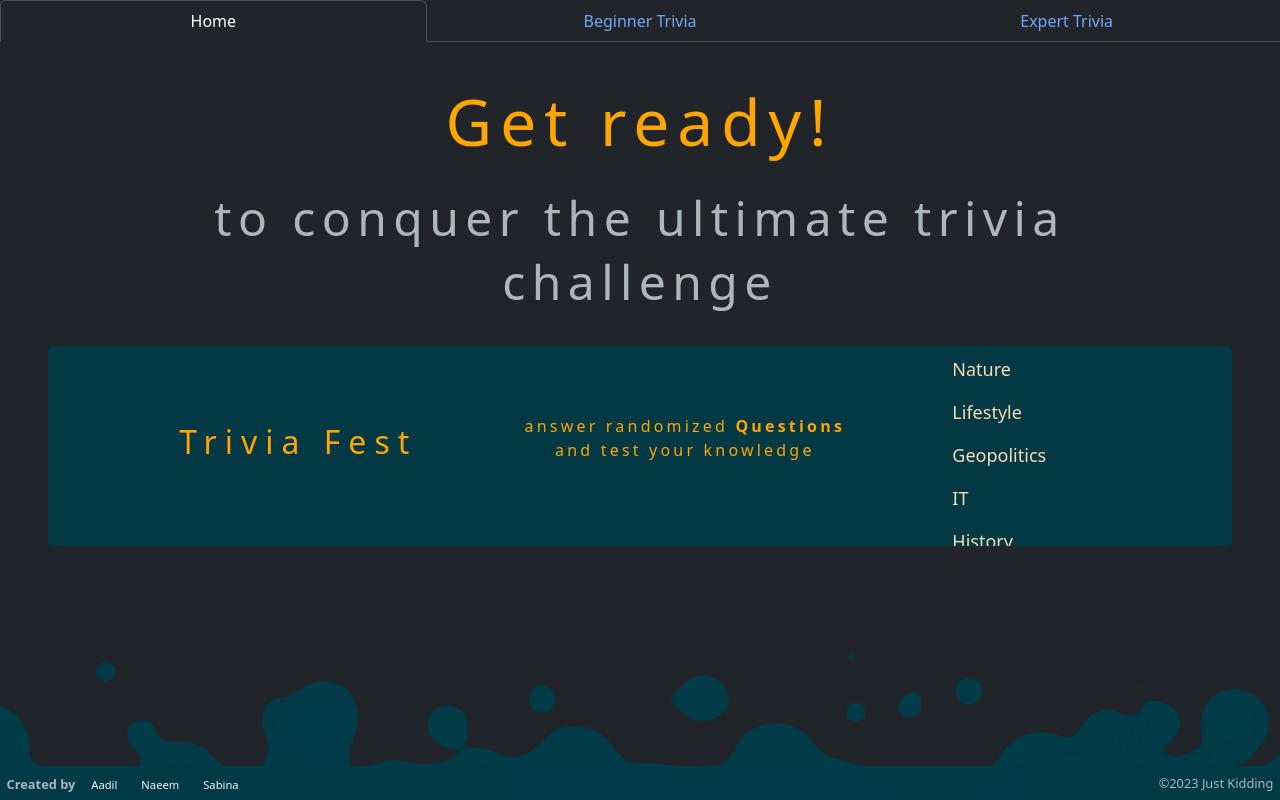
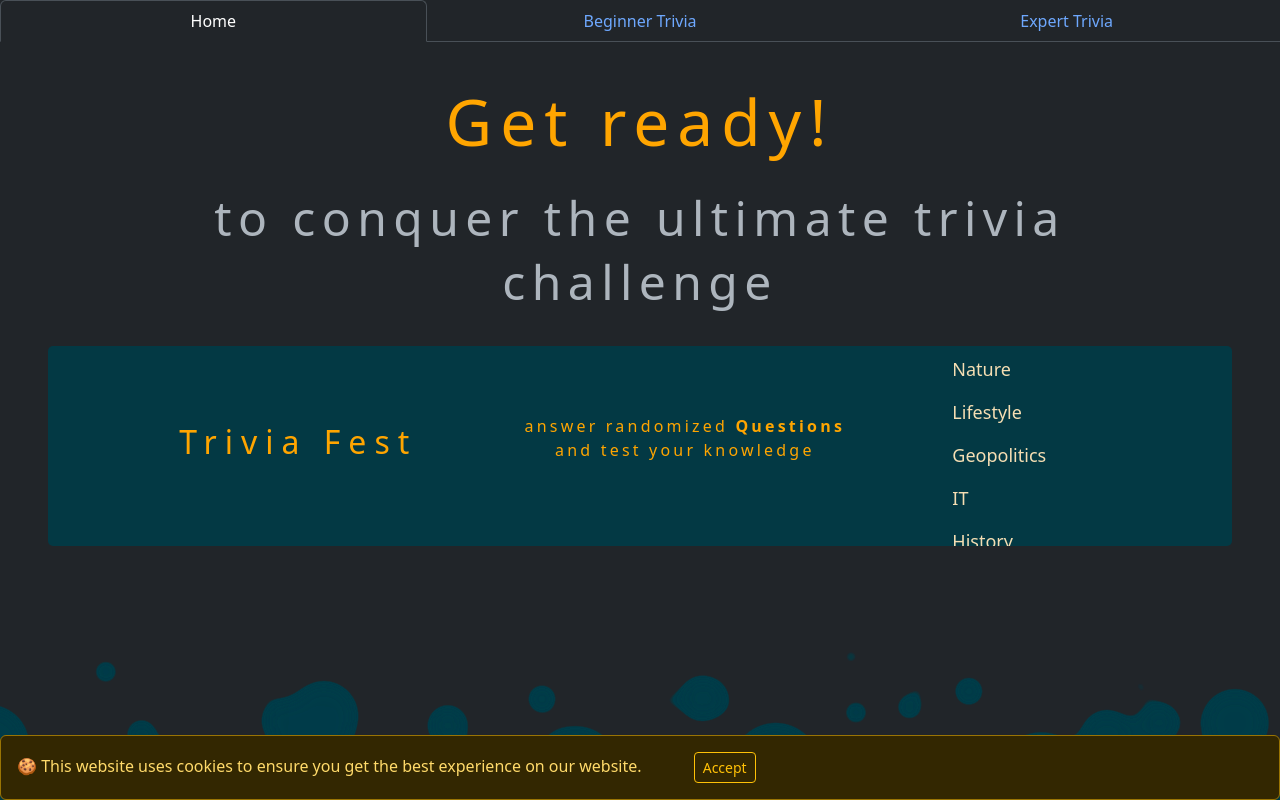
Before and after one commit to adichats92/trivia, a React (Vite) app: page / in a window 1280 px wide. Built offline with nearby package versions, Linux system fonts and the light colour scheme; no server answers.

Commit message:
added cookie banner

```diff
--- a/src/App.jsx
+++ b/src/App.jsx
@@ -5,6 +5,7 @@ import './index.css';
 import DynamicTypeForm from './components/DynamicTypeForm';
 import Footer from './components/Footer';
 import Home from './components/Home';
+import CookieBanner from './components/CookieBanner';
 
 function App() {
 	return (
@@ -36,6 +37,7 @@ function App() {
 					<DynamicTypeForm />
 				</Tab>
 			</Tabs>
+			<CookieBanner />
 			<Footer />
 		</>
 	);
--- /dev/null
+++ b/src/components/CookieBanner.jsx
@@ -0,0 +1,42 @@
+import { useState, useEffect } from 'react';
+import { Alert, Button } from 'react-bootstrap';
+
+const CookieBanner = () => {
+	const [showBanner, setShowBanner] = useState(true);
+
+	const handleAccept = () => {
+		setShowBanner(false);
+		localStorage.setItem('cookieAccepted', 'true');
+	};
+
+	useEffect(() => {
+		const isCookieAccepted = localStorage.getItem('cookieAccepted');
+		if (isCookieAccepted) {
+			setShowBanner(false);
+		}
+	}, []);
+
+	return (
+		<>
+			{showBanner && (
+				<Alert
+					variant='warning'
+					className='fixed-bottom m-0 p-3'
+				>
+					🍪 This website uses cookies to ensure you get the best experience on
+					our website.{' '}
+					<Button
+						onClick={handleAccept}
+						variant='outline-warning'
+						size='sm'
+						className='ms-5'
+					>
+						Accept
+					</Button>
+				</Alert>
+			)}
+		</>
+	);
+};
+
+export default CookieBanner;
```
